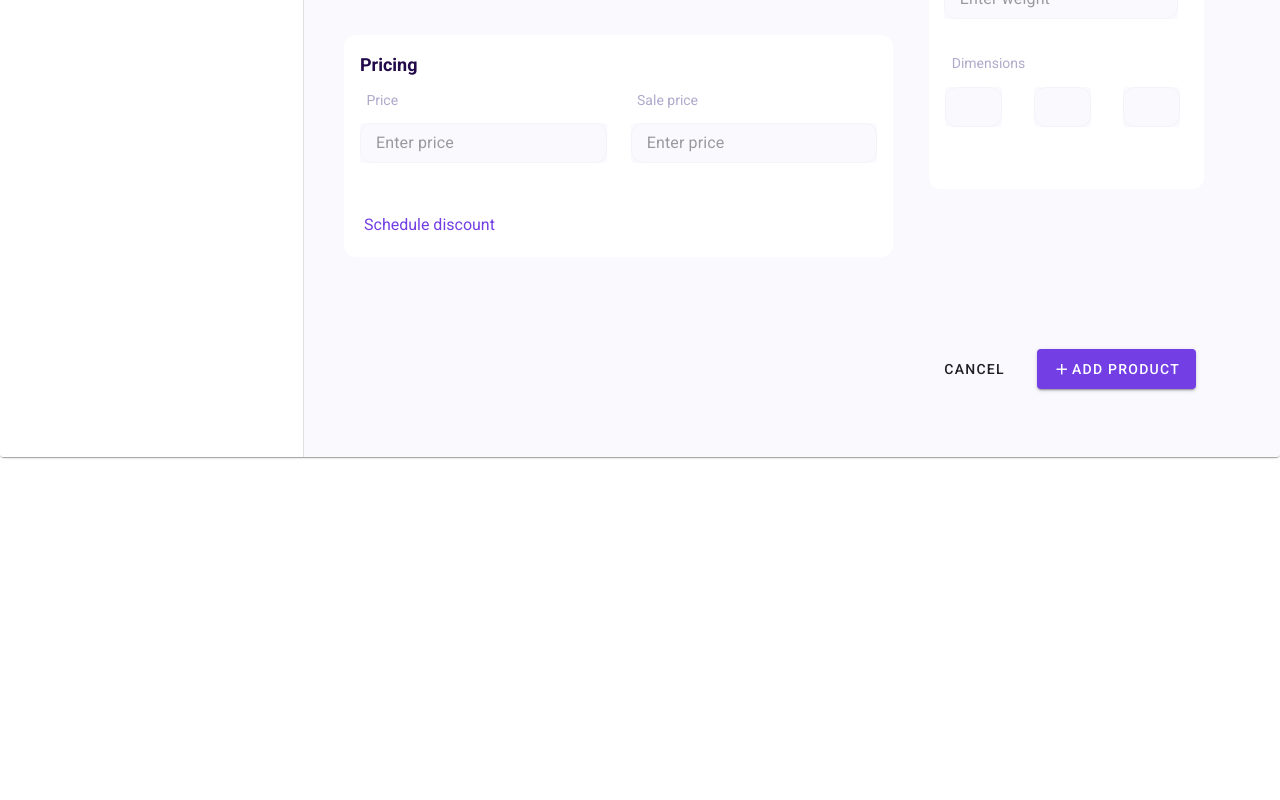
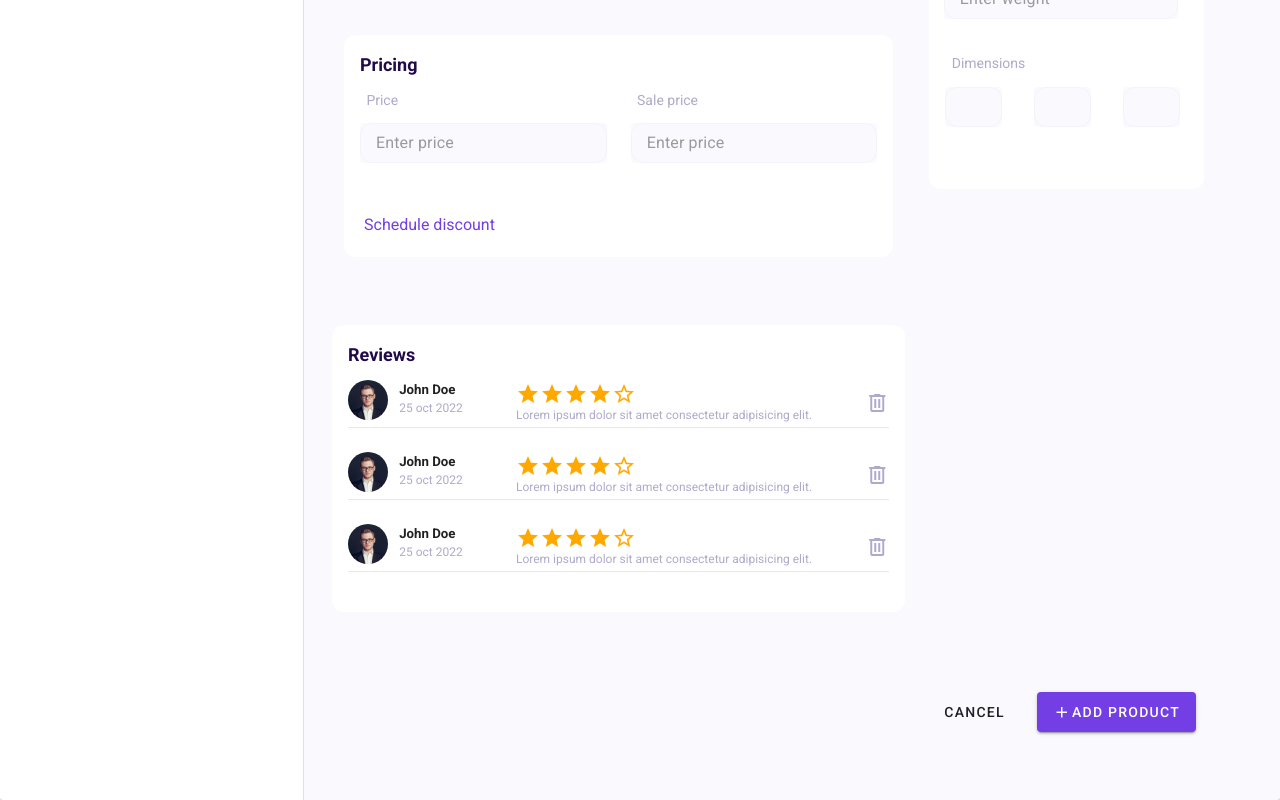
Before and after one commit to hazemhamdyabdo/Vimi-Dashboard, a Vue app: page /dashboard/add-product in a window 1280 px wide. Shown: the part 1354-2154 px from the top of the page. Before the commit the page ends 1811 px from the top, so only its background shows below. Built offline with nearby package versions, Linux system fonts and the light colour scheme; a web font is replaced by a local one.

Commit message:
add reviews section

```diff
--- a/components.d.ts
+++ b/components.d.ts
@@ -13,6 +13,5 @@ declare module 'vue' {
     RouterLink: typeof import('vue-router')['RouterLink']
     RouterView: typeof import('vue-router')['RouterView']
     SvgIcon: typeof import('./src/components/SvgIcon.vue')['default']
-    VDatePicker: typeof import('./src/components/VDatePicker.vue')['default']
   }
 }
--- a/src/components/GDatePicker.vue
+++ b/src/components/GDatePicker.vue
@@ -7,6 +7,7 @@
         :placeholder="label"
         variant="outlined"
         append-inner-icon="mdi-calendar"
+        bg-color="#faf9fe"
         v-bind="props"
         density="compact"
         hide-details
--- a/src/pages/products/Add.vue
+++ b/src/pages/products/Add.vue
@@ -254,6 +254,58 @@ const isMenuOpen = ref(false);
               </VRow>
             </VCard>
           </VCol>
+          <VCol></VCol>
+          <VCard
+            class="card card-Warehouse"
+            style="margin-bottom: 1rem; margin-top: 1rem"
+          >
+            <h3 class="card-title">Reviews</h3>
+            <section
+              style="
+                display: flex;
+                justify-content: space-between;
+                gap: 2rem;
+                align-items: center;
+                margin-bottom: 1.5rem;
+                border-bottom: 1px solid #e8e7ef;
+              "
+              v-for="i in 3"
+            >
+              <div class="d-flex" style="gap: 0.7rem">
+                <div>
+                  <img
+                    src="../../assets/avatar.png"
+                    style="border-radius: 50%"
+                  />
+                </div>
+                <div style="white-space: nowrap">
+                  <h5>John Doe</h5>
+                  <p style="color: #afaacb; font-size: 12px">25 oct 2022</p>
+                </div>
+              </div>
+              <div>
+                <div class="d-flex align-items-center">
+                  <VIcon
+                    icon="mdi-star"
+                    style="color: #ffa800"
+                    size="24"
+                    v-for="i in 4"
+                  />
+                  <VIcon
+                    icon="mdi-star-outline"
+                    style="color: #ffa800"
+                    size="24"
+                  />
+                </div>
+                <p style="color: #afaacb; font-size: 12px">
+                  Lorem ipsum dolor sit amet consectetur adipisicing elit.
+                </p>
+              </div>
+              <div>
+                <VIcon icon="mdi-trash-can-outline" size="24" color="#afaacb" />
+              </div>
+            </section>
+          </VCard>
         </VCol>
         <VCol cols="4" class="pt-5">
           <VCard class="card card-type" style="margin-bottom: 2rem">
@@ -336,7 +388,7 @@ const isMenuOpen = ref(false);
           </VCard>
           <VCard class="card card-tags" style="margin-bottom: 2rem">
             <h3 class="card-title mb-8">Expiry date</h3>
-            <GDatePicker label="Expiry date" />
+            <GDatePicker label="Expiry date" bg-color="#faf9fe" />
           </VCard>
           <VCard class="card card-tags" style="margin-bottom: 2rem">
             <h3 class="card-title">Brand</h3>
```
Also changed, not shown: src/assets/avatar.png (added).
